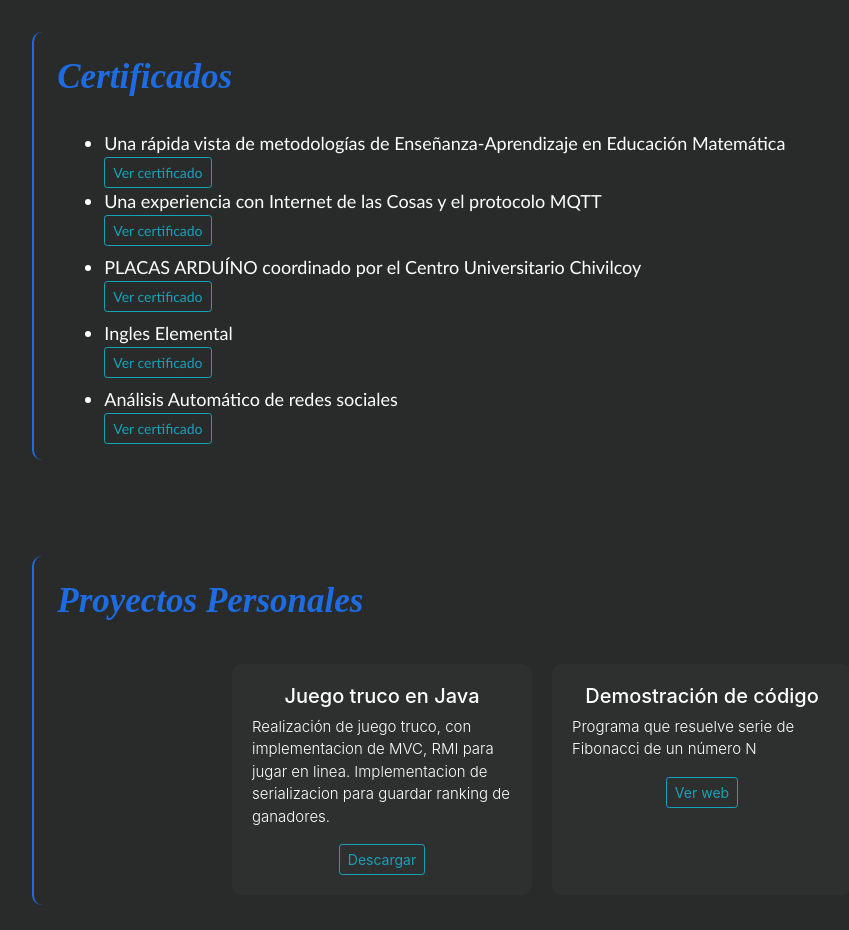
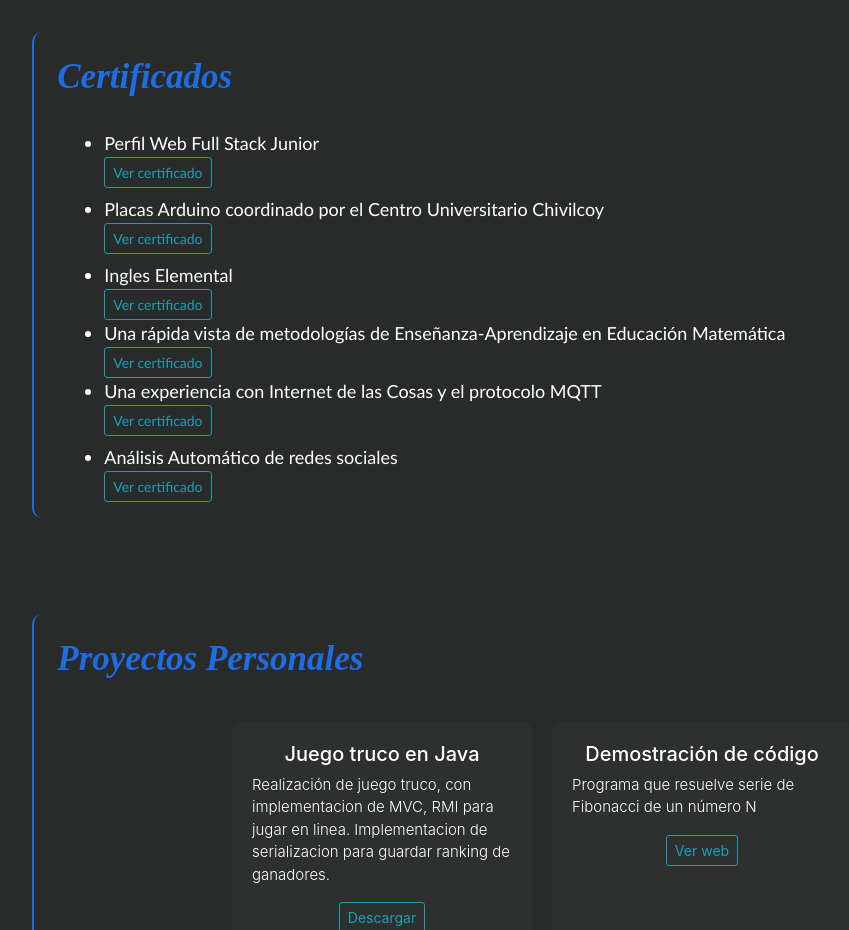
Before and after one commit to LucasLatessa/Portfolio2, a plain HTML site: page index.html in a window 1280 px wide. Shown: the part 1880-2810 px from the top of the page, without its empty margins (99-948 px from the left). Drawn offline with nearby package versions, Linux system fonts and the light colour scheme.

Commit message:
Certificado añadido

```diff
--- a/index.html
+++ b/index.html
@@ -187,6 +187,20 @@
                         <div class="container">
                             <div class="container">
                                 <ul _ngcontent-paa-c8="" id="items">
+                                    <li _ngcontent-paa-c8="">Perfil Web Full Stack Junior</li>
+                                    <a _ngcontent-paa-c8="" target="_blank"
+                                        href="certificados/Certificado_YoProgramo.pdf">
+                                        <button _ngcontent-paa-c8="" type="button" class="btn btn-outline-info btn-sm">
+                                            Ver certificado </button></a>
+                                    <li _ngcontent-paa-c8="" class="mt-2">Placas Arduino coordinado por el Centro
+                                        Universitario Chivilcoy</li>
+                                    <a _ngcontent-paa-c8="" target="_blank" href="certificados/Certificado_Arduino.pdf">
+                                        <button _ngcontent-paa-c8="" type="button" class="btn btn-outline-info btn-sm">
+                                            Ver certificado </button></a>
+                                    <li _ngcontent-paa-c8="" class="mt-2">Ingles Elemental</li>
+                                    <a _ngcontent-paa-c8="" target="_blank" href="certificados/Ingles_Elemental.pdf">
+                                        <button _ngcontent-paa-c8="" type="button" class="btn btn-outline-info btn-sm">
+                                            Ver certificado </button></a>
                                     <li _ngcontent-paa-c8="">Una rápida vista de metodologías de
                                         Enseñanza-Aprendizaje en Educación Matemática</li>
                                     <a _ngcontent-paa-c8="" target="_blank"
@@ -199,15 +213,7 @@
                                         href="certificados/Certificado_Una_experiencia_con_Internet.pdf">
                                         <button _ngcontent-paa-c8="" type="button" class="btn btn-outline-info btn-sm">
                                             Ver certificado </button></a>
-                                    <li _ngcontent-paa-c8="" class="mt-2">PLACAS ARDUÍNO coordinado por el Centro
-                                        Universitario Chivilcoy</li>
-                                    <a _ngcontent-paa-c8="" target="_blank" href="certificados/Certificado_Arduino.pdf">
-                                        <button _ngcontent-paa-c8="" type="button" class="btn btn-outline-info btn-sm">
-                                            Ver certificado </button></a>
-                                    <li _ngcontent-paa-c8="" class="mt-2">Ingles Elemental</li>
-                                    <a _ngcontent-paa-c8="" target="_blank" href="certificados/Ingles_Elemental.pdf">
-                                        <button _ngcontent-paa-c8="" type="button" class="btn btn-outline-info btn-sm">
-                                            Ver certificado </button></a>
+
                                     <li _ngcontent-paa-c8="" class="mt-2">Análisis Automático de redes sociales</li>
                                     <a _ngcontent-paa-c8="" target="_blank"
                                         href="certificados/Certificado_Análisis_Automático_de_redes_sociales.pdf">
```
Also changed, not shown: 1 other file.
